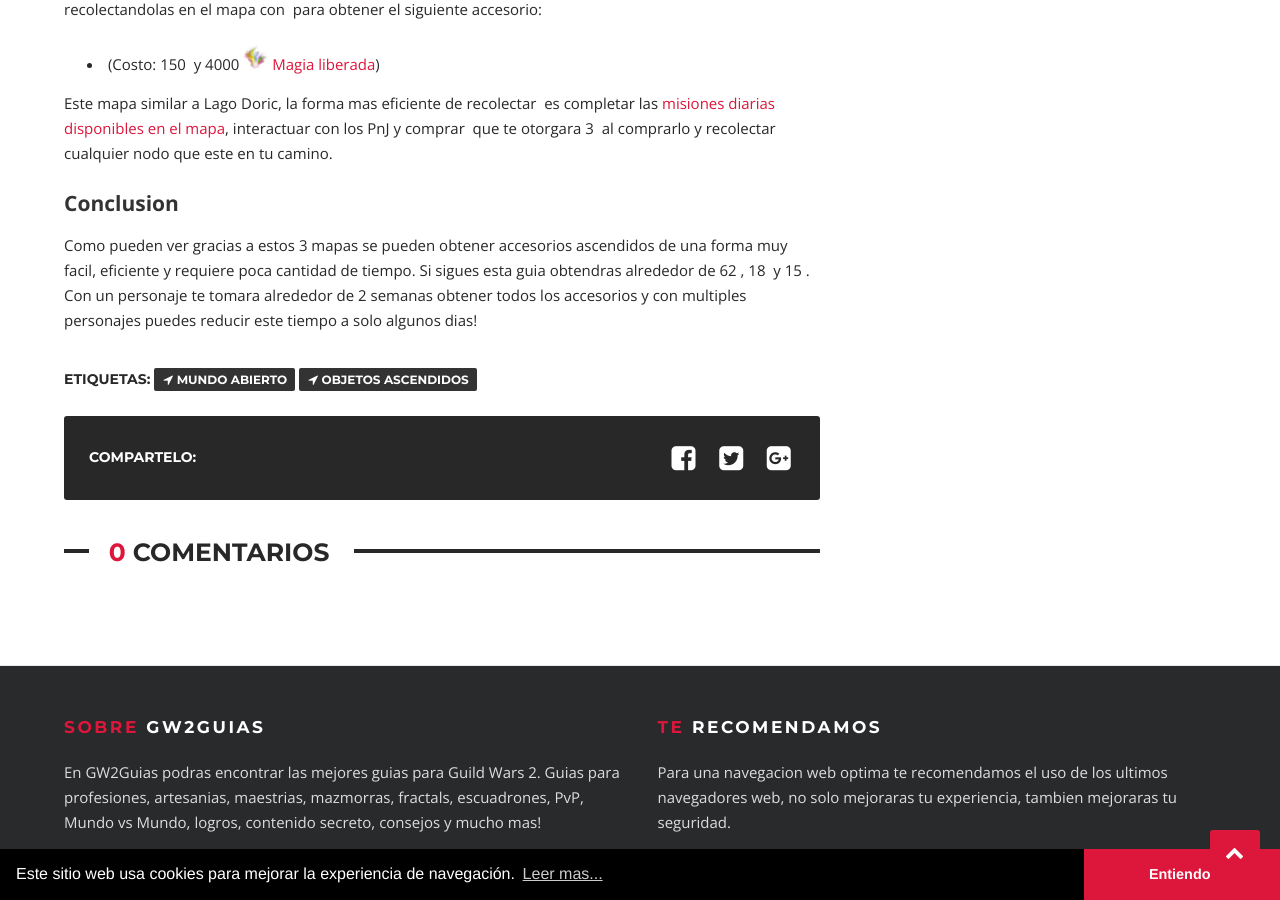
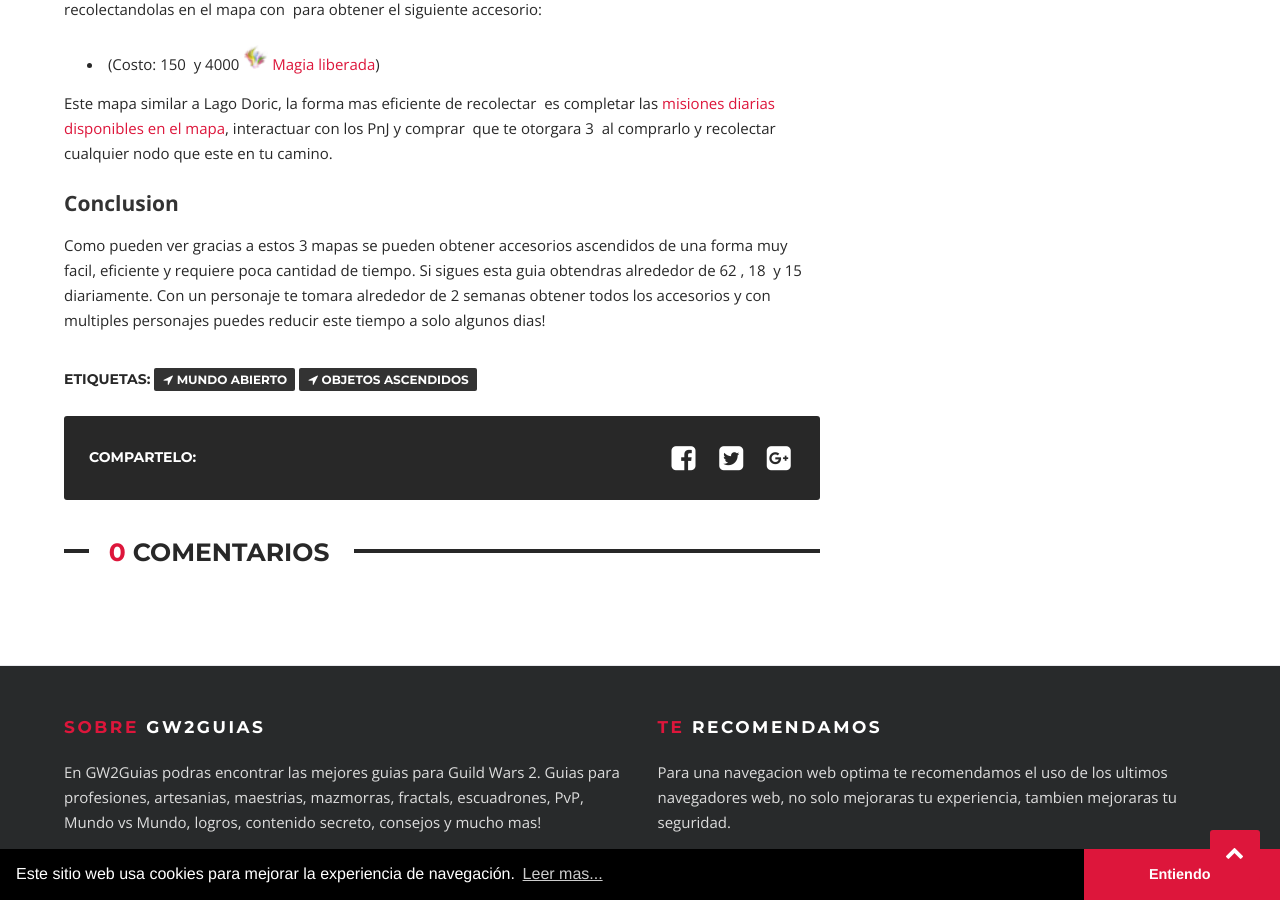
Before and after one commit to ACast59/GW2Guias, a Jekyll site: the page built from _posts/2018-09-04-obtener-accesorios-ascendidos-facilmente.md, in a window 1280 px wide and 900 px high, scrolled down 2785 px. Built offline with Jekyll 4.4.1, drawn with Linux system fonts in a browser that asks for light colours; a script that is not in the unit is left out; comment, search, counter and statistics services are not loaded.

Commit message:
Update 2018-09-04-obtener-accesorios-ascendidos-facilmente.md

```diff
--- a/_posts/2018-09-04-obtener-accesorios-ascendidos-facilmente.md
+++ b/_posts/2018-09-04-obtener-accesorios-ascendidos-facilmente.md
@@ -86,4 +86,4 @@ tags:       [Mundo Abierto, Objetos Ascendidos]
 
 <h3>Conclusion</h3>
 
-<p>Como pueden ver gracias a estos 3 mapas se pueden obtener accesorios ascendidos de una forma muy facil, eficiente y requiere poca cantidad de tiempo. Si sigues esta guia obtendras alrededor de 62 <span class="embed-link"><span data-armory-embed="items" data-armory-ids="79899" data-armory-inline-text="wiki" data-armory-size="24"></span></span>, 18 <span class="embed-link"><span data-armory-embed="items" data-armory-ids="80332" data-armory-inline-text="wiki" data-armory-size="24"></span></span> y 15 <span class="embed-link"><span data-armory-embed="items" data-armory-ids="79469" data-armory-inline-text="wiki" data-armory-size="24"></span></span>. Con un personaje te tomara alrededor de 2 semanas obtener todos los accesorios y con multiples personajes puedes reducir este tiempo a solo algunos dias!</p>
+<p>Como pueden ver gracias a estos 3 mapas se pueden obtener accesorios ascendidos de una forma muy facil, eficiente y requiere poca cantidad de tiempo. Si sigues esta guia obtendras alrededor de 62 <span class="embed-link"><span data-armory-embed="items" data-armory-ids="79899" data-armory-inline-text="wiki" data-armory-size="24"></span></span>, 18 <span class="embed-link"><span data-armory-embed="items" data-armory-ids="80332" data-armory-inline-text="wiki" data-armory-size="24"></span></span> y 15 <span class="embed-link"><span data-armory-embed="items" data-armory-ids="79469" data-armory-inline-text="wiki" data-armory-size="24"></span></span> diariamente. Con un personaje te tomara alrededor de 2 semanas obtener todos los accesorios y con multiples personajes puedes reducir este tiempo a solo algunos dias!</p>
```
